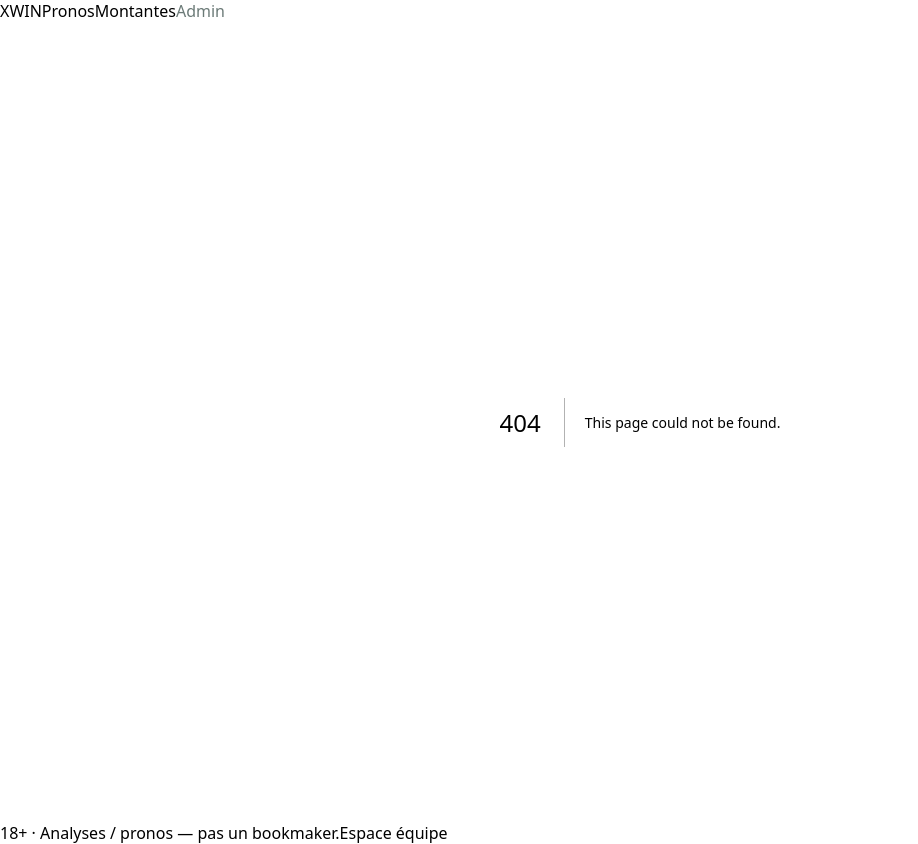
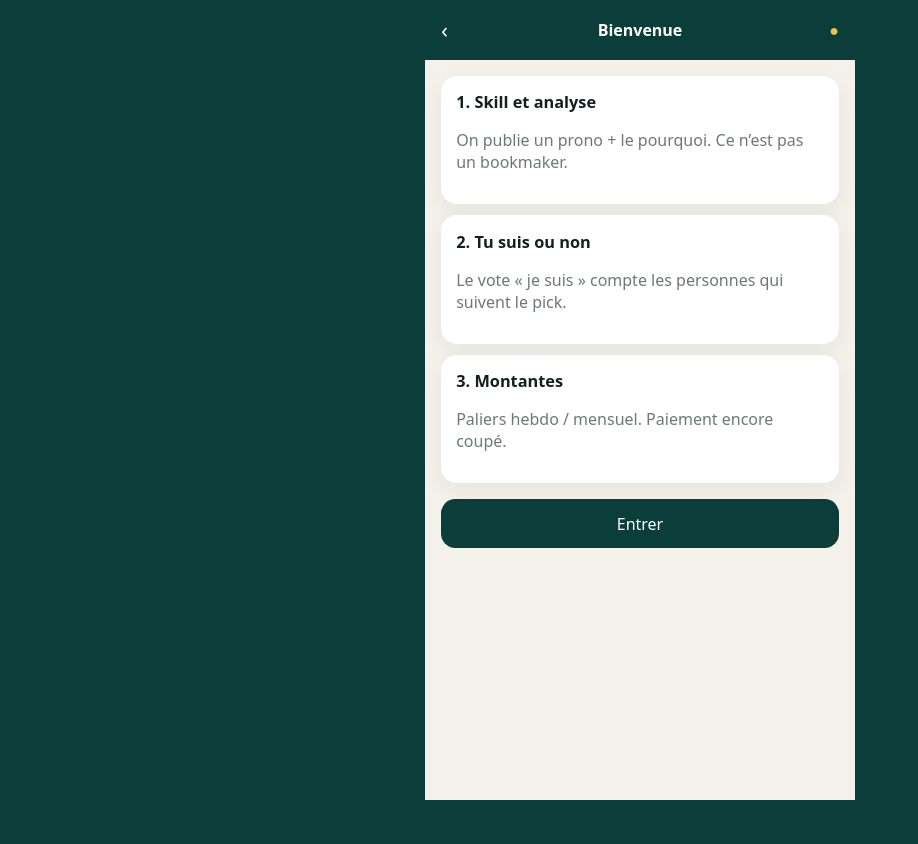
Before and after one commit to mdavo5270-create/xwin, a Next.js app: page /onboarding in a window 1280 px wide. Before the commit this address had no page. Shown: the whole page, without its empty margins (0-918 px from the left). After the commit the page ends 800 px from the top, so only its background shows below. Built offline with nearby package versions, Linux system fonts and the light colour scheme.

Commit message:
feat: public PWA screens from mockup patterns

```diff
--- a/app/layout.tsx
+++ b/app/layout.tsx
@@ -1,29 +1,30 @@
-import type { Metadata } from "next";
-import Link from "next/link";
+import type { Metadata, Viewport } from "next";
 import "./globals.css";
 
 export const metadata: Metadata = {
   title: "XWIN",
-  description: "Pronos et montantes — contenu publié par l’équipe, pas de fiches fictives.",
+  description: "Pronos et montantes",
+  applicationName: "XWIN",
+  appleWebApp: { capable: true, title: "XWIN", statusBarStyle: "black-translucent" },
+};
+
+export const viewport: Viewport = {
+  themeColor: "#0b3d3a",
+  width: "device-width",
+  initialScale: 1,
+  maximumScale: 1,
 };
 
 export default function RootLayout({ children }: { children: React.ReactNode }) {
   return (
     <html lang="fr">
       <body>
-        <nav className="top">
-          <Link className="brand" href="/">XWIN</Link>
-          <Link href="/pronos">Pronos</Link>
-          <Link href="/montantes">Montantes</Link>
-          <Link href="/admin" className="muted" style={{ marginLeft: "auto" }}>
-            Admin
-          </Link>
-        </nav>
-        {children}
-        <footer className="bot">
-          <span>18+ · Analyses / pronos — pas un bookmaker.</span>
-          <Link href="/admin">Espace équipe</Link>
-        </footer>
+        <div className="phone">{children}</div>
+        <script
+          dangerouslySetInnerHTML={{
+            __html: `if("serviceWorker" in navigator){navigator.serviceWorker.register("/sw.js")}`,
+          }}
+        />
       </body>
     </html>
   );
--- /dev/null
+++ b/app/onboarding/page.tsx
@@ -0,0 +1,25 @@
+import Link from "next/link";
+import { TopBar } from "@/components/Nav";
+
+export default function OnboardingPage() {
+  return (
+    <>
+      <TopBar title="Bienvenue" back="/splash" />
+      <main className="wrap">
+        <div className="card">
+          <h2>1. Skill et analyse</h2>
+          <p className="muted">On publie un prono + le pourquoi. Ce n’est pas un bookmaker.</p>
+        </div>
+        <div className="card" style={{ marginTop: "0.7rem" }}>
+          <h2>2. Tu suis ou non</h2>
+          <p className="muted">Le vote « je suis » compte les personnes qui suivent le pick.</p>
+        </div>
+        <div className="card" style={{ marginTop: "0.7rem" }}>
+          <h2>3. Montantes</h2>
+          <p className="muted">Paliers hebdo / mensuel. Paiement encore coupé.</p>
+        </div>
+        <Link className="btn" href="/" style={{ marginTop: "1rem" }}>Entrer</Link>
+      </main>
+    </>
+  );
+}
```
Also changed, not shown: app/page.tsx (+21 -17 lines), app/pronos/[id]/page.tsx (+8 -7 lines), app/pronos/page.tsx (+6 -2 lines), app/splash/page.tsx (added, +15 -0 lines), app/sports/[slug]/page.tsx (+7 -3 lines).
